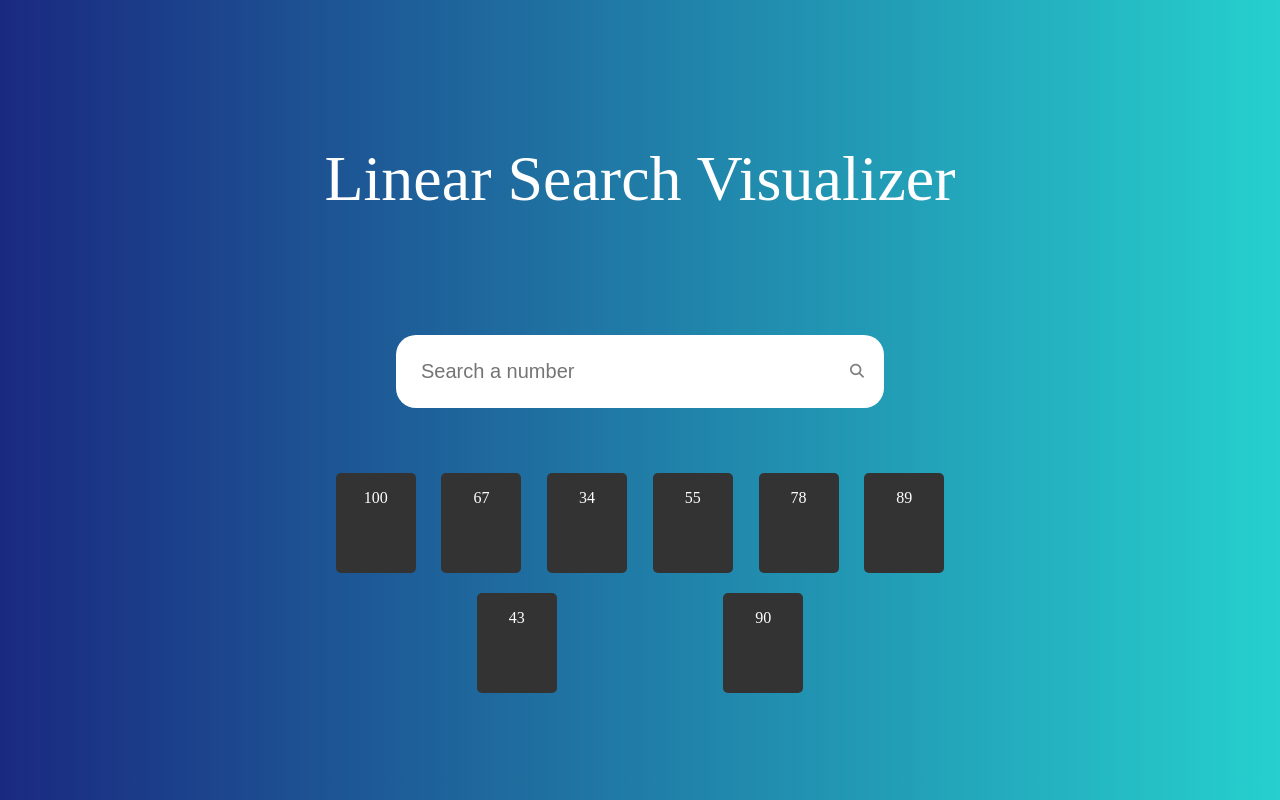
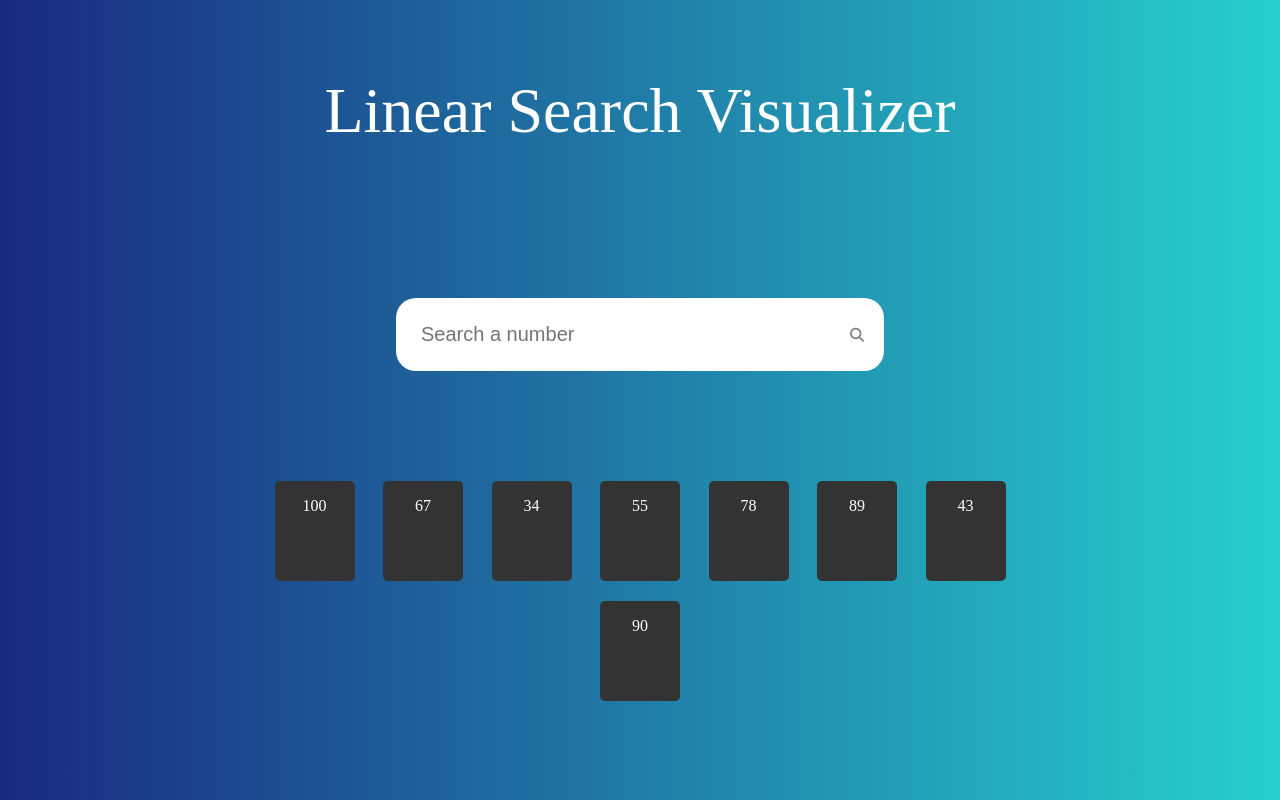
Before and after one commit to ishvar99/linear-search-visualizer, a React (Create React App) app: page / in a window 1280 px wide. Built offline with nearby package versions, Linux system fonts and the light colour scheme.

Commit message:
improved styling

```diff
--- a/src/App.css
+++ b/src/App.css
@@ -13,8 +13,8 @@ body {
 
 .App {
   display: flex;
-  height: 85vh;
-  margin: 50px auto;
+  /* height: 500px; */
+  margin: 10px auto;
   width: 50vw;
   justify-content: space-around;
   align-items: center;
@@ -26,4 +26,5 @@ body {
 .header {
   text-align: center;
   font-size: 64px;
+  margin-bottom: 150px;
 }
--- a/src/components/Array/Array.css
+++ b/src/components/Array/Array.css
@@ -1,6 +1,7 @@
 .array-container {
   display: flex;
   flex-wrap: wrap;
-  width: 100%;
+  width: 120%;
   justify-content: space-evenly;
+  margin-bottom: 50px;
 }
--- a/src/components/ArrayItem/ArrayItem.jsx
+++ b/src/components/ArrayItem/ArrayItem.jsx
@@ -1,13 +1,13 @@
 import React from 'react';
 import './ArrayItem.css';
 const ArrayItem = ({ item, result }) => {
-  let className = '';
+  let className = 'array-item';
   if (item == result) {
-    className = 'result';
+    className += ' result';
   }
   return (
-    <div className='array-item'>
-      <p className={className}>{item}</p>
+    <div className={className}>
+      <p>{item}</p>
     </div>
   );
 };
--- a/src/components/SearchBox/SearchBox.css
+++ b/src/components/SearchBox/SearchBox.css
@@ -11,9 +11,11 @@
   padding: 25px;
   border: none;
   min-width: 250px;
+  margin-bottom: 100px;
   position: relative;
 }
 #search-button {
+  margin-bottom: 100px;
   text-decoration: none;
   cursor: pointer;
   outline: none;
```
